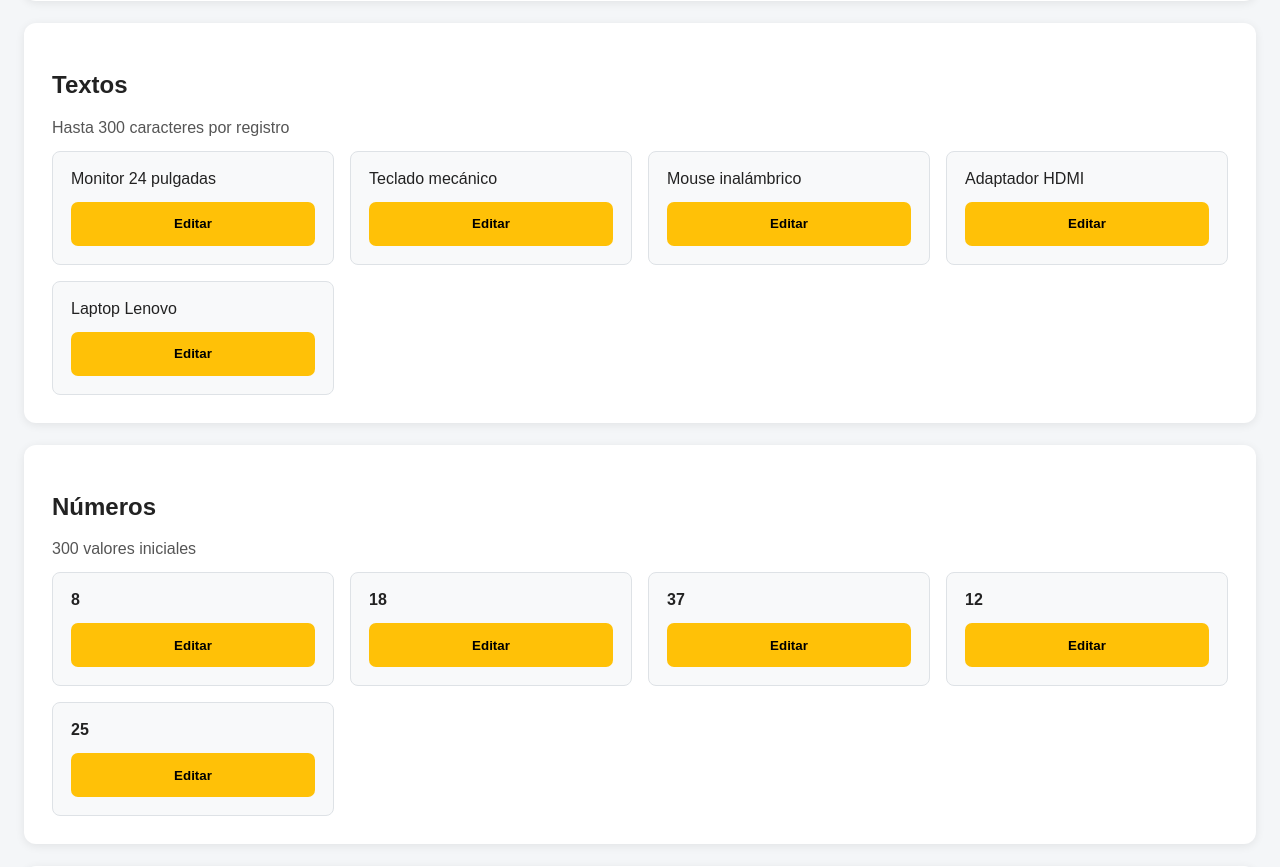
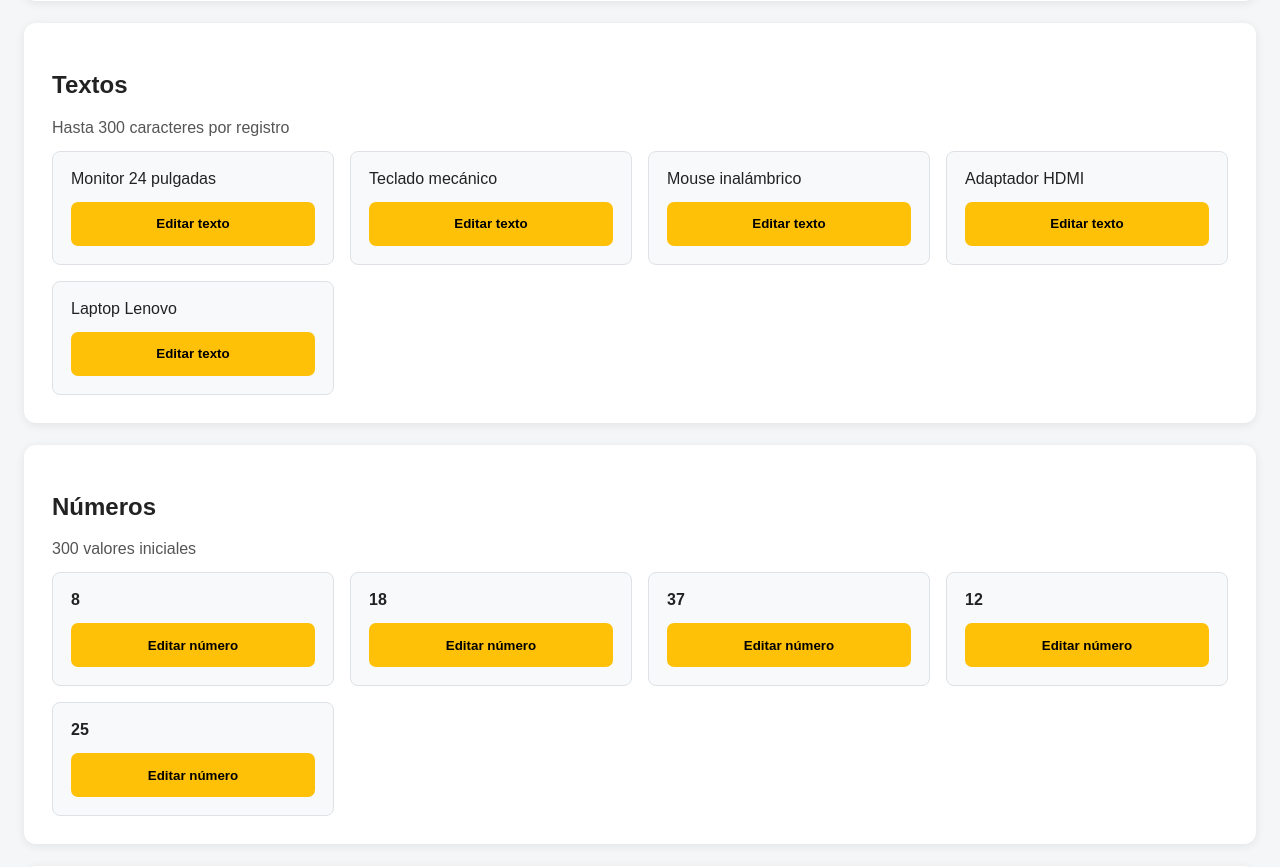
Before and after one commit to SergioAdriel/ViEm-1008-2027-1, a PHP site: page / in a window 1280 px wide. Shown: the part 359-1226 px from the top of the page. Run offline with PHP 8.4, Linux system fonts and the light colour scheme; data comes from the database, SQL or seed files in the repository.

Commit message:
Enhance inline editing UI with improved button labels and layout adjustments

```diff
--- a/Tareas/T4_SistAjax_MunozCamarenaSergioAdriel/src/index.php
+++ b/Tareas/T4_SistAjax_MunozCamarenaSergioAdriel/src/index.php
@@ -47,6 +47,8 @@
             min-width: 0;
         }
         .valor-inline button { width: 100%; min-height: 44px; }
+        .valor-inline .actions { width: 100%; }
+        .valor-inline .actions button { width: auto; }
         label { display: block; font-weight: bold; margin-bottom: 6px; }
         input[type="text"], input[type="number"], input[type="file"], textarea {
             width: 100%;
@@ -215,14 +217,14 @@ function renderizarRegistros(datos) {
     textos.innerHTML = datos.map(registro => `
         <div class="valor" id="texto-${registro.id}">
             <span>${escaparHTML(registro.texto)}</span>
-            <button class="edit" type="button" onclick="editarValor(${registro.id}, 'texto')">Editar</button>
+            <button class="edit" type="button" onclick="editarValor(${registro.id}, 'texto')">Editar texto</button>
         </div>
     `).join('');
 
     numeros.innerHTML = datos.map(registro => `
         <div class="valor" id="numero-${registro.id}">
             <strong>${registro.numero}</strong>
-            <button class="edit" type="button" onclick="editarValor(${registro.id}, 'numero')">Editar</button>
+            <button class="edit" type="button" onclick="editarValor(${registro.id}, 'numero')">Editar número</button>
         </div>
     `).join('');
 
@@ -246,13 +248,17 @@ function editarValor(id, tipo) {
         : `<input name="texto" type="hidden" value="${escaparHTML(texto)}">`;
 
     valor.innerHTML = `
-        <form class="valor-inline" data-id="${id}">
+        <form class="formulario-inline valor-inline" data-id="${id}">
             ${campo}
             ${oculto}
-            <button class="primary" type="submit">Guardar</button>
-            <button class="secondary" type="button" onclick="cargarRegistros()">Cancelar</button>
+            <div class="actions">
+                <button class="primary" type="submit">Guardar</button>
+                <button class="secondary" type="button" onclick="cargarRegistros()">Cancelar</button>
+            </div>
         </form>
     `;
+
+    valor.querySelector('textarea, input:not([type="hidden"])').focus();
 }
 
 document.querySelectorAll('.lista-valores').forEach((lista) => {
```
